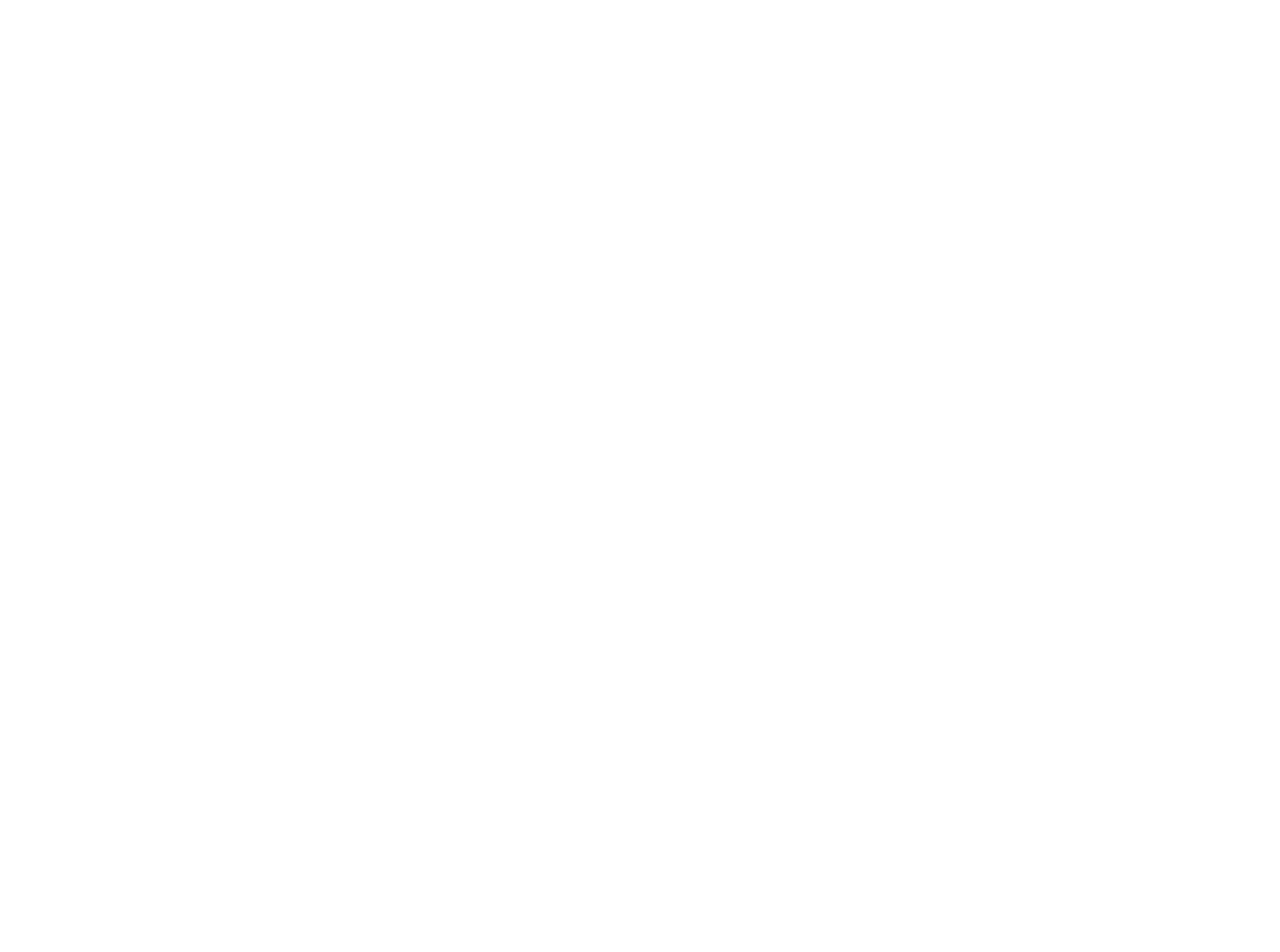
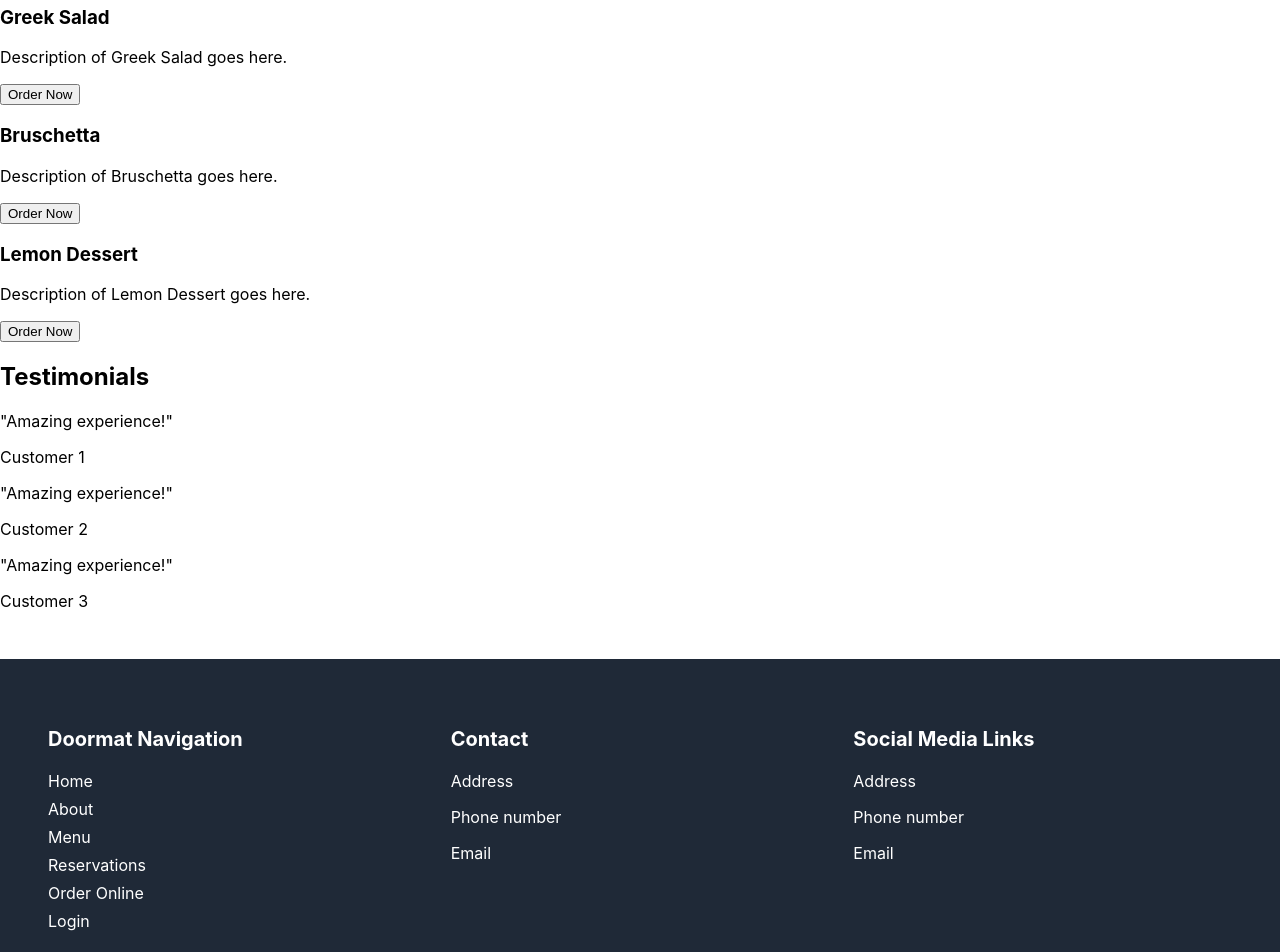
Before and after one commit to Akatalarraska/littlelemon, a React (Create React App) app: page / in a window 1280 px wide. Shown: the part 280-1232 px from the top of the page. Before the commit the page ends 800 px from the top, so only its background shows below. Built offline with nearby package versions, Linux system fonts and the light colour scheme.

Commit message:
add main and footer structure

```diff
--- a/src/Footer.jsx
+++ b/src/Footer.jsx
@@ -1,6 +1,35 @@
 function Footer(){
     return(
-        <footer>Footer</footer>
+        <footer className="footer-container">
+      <div className="footer-grid">
+
+        {/* Doormat Navigation */}
+        <div>
+          <h3 className="footer-title">Doormat Navigation</h3>
+          <ul className="footer-list">
+            {["Home", "About", "Menu", "Reservations", "Order Online", "Login"].map((link, index) => (
+              <li key={index}><a href="#" className="footer-link">{link}</a></li>
+            ))}
+          </ul>
+        </div>
+
+        {/* Contact */}
+        <div>
+          <h3 className="footer-title">Contact</h3>
+          <p className="footer-text">Address</p>
+          <p className="footer-text">Phone number</p>
+          <p className="footer-text">Email</p>
+        </div>
+
+        {/* Social Media Links */}
+        <div>
+          <h3 className="footer-title">Social Media Links</h3>
+          <p className="footer-text">Address</p>
+          <p className="footer-text">Phone number</p>
+          <p className="footer-text">Email</p>
+        </div>
+      </div>
+    </footer>
     )
 }
 
--- a/src/Main.jsx
+++ b/src/Main.jsx
@@ -1,8 +1,40 @@
 function Main(){
     return(
-        <main>
+        <main className="container mx-auto p-4">
+        {/* Hero Section */}
+        <section className="text-center py-12">
+          <h1 className="text-4xl font-bold">Little Lemon</h1>
+          <p className="text-gray-600 max-w-2xl mx-auto">Lorem ipsum dolor sit amet, consectetur adipiscing elit.</p>
+          <button className="bg-black text-white px-6 py-2 mt-4 rounded">Reserve a Table</button>
+        </section>
 
-        </main>
+        {/* Specials Section */}
+        <section className="py-12">
+          <h2 className="text-3xl font-semibold text-center">Specials</h2>
+          <div className="grid grid-cols-1 md:grid-cols-3 gap-6 mt-6">
+            {["Greek Salad", "Bruschetta", "Lemon Dessert"].map((item, index) => (
+              <div key={index} className="border p-4 rounded-lg text-center">
+                <h3 className="text-xl font-bold">{item}</h3>
+                <p className="text-gray-600">Description of {item} goes here.</p>
+                <button className="bg-yellow-500 text-white px-4 py-2 mt-2 rounded">Order Now</button>
+              </div>
+            ))}
+          </div>
+        </section>
+
+        {/* Testimonials Section */}
+        <section className="py-12">
+          <h2 className="text-3xl font-semibold text-center">Testimonials</h2>
+          <div className="grid grid-cols-1 md:grid-cols-3 gap-6 mt-6">
+            {[1, 2, 3].map((_, index) => (
+              <div key={index} className="border p-4 rounded-lg text-center">
+                <p className="text-gray-600">"Amazing experience!"</p>
+                <span className="font-bold">Customer {index + 1}</span>
+              </div>
+            ))}
+          </div>
+        </section>
+      </main>
     )
 }
 
--- a/src/index.css
+++ b/src/index.css
@@ -30,7 +30,7 @@ header{
   gap: 15px;
 }
 .navbar li {
-  margin-right: 20px; /* Espacio entre los elementos del navbar */
+  margin-right: 20px; /* Espacio entre los elem ventos del navbar */
 }
 
 .navbar li:last-child {
@@ -41,3 +41,55 @@ img {
   height: 50px; /* Ajusta el tamaño del logo según sea necesario */
   margin-right: 20px; /* Espacio entre el logo y el navbar */
 }
+
+
+
+
+
+.footer-container {
+  background-color: #1f2937;
+  color: white;
+  padding: 3rem;
+  margin-top: 3rem;
+}
+
+.footer-grid {
+  display: grid;
+  grid-template-columns: 1fr;
+  gap: 1.5rem;
+  text-align: left;
+}
+
+@media (min-width: 768px) {
+  .footer-grid {
+    grid-template-columns: repeat(3, 1fr);
+  }
+}
+
+.footer-title {
+  font-size: 1.25rem;
+  font-weight: bold;
+}
+
+.footer-list {
+  margin-top: 0.5rem;
+  list-style: none;
+  padding: 0;
+}
+
+.footer-list li {
+  margin-bottom: 0.5rem;
+}
+
+.footer-link {
+  color: white;
+  text-decoration: none;
+}
+
+.footer-link:hover {
+  text-decoration: underline;
+}
+
+.footer-text {
+  margin-top: 0.5rem;
+}
```
